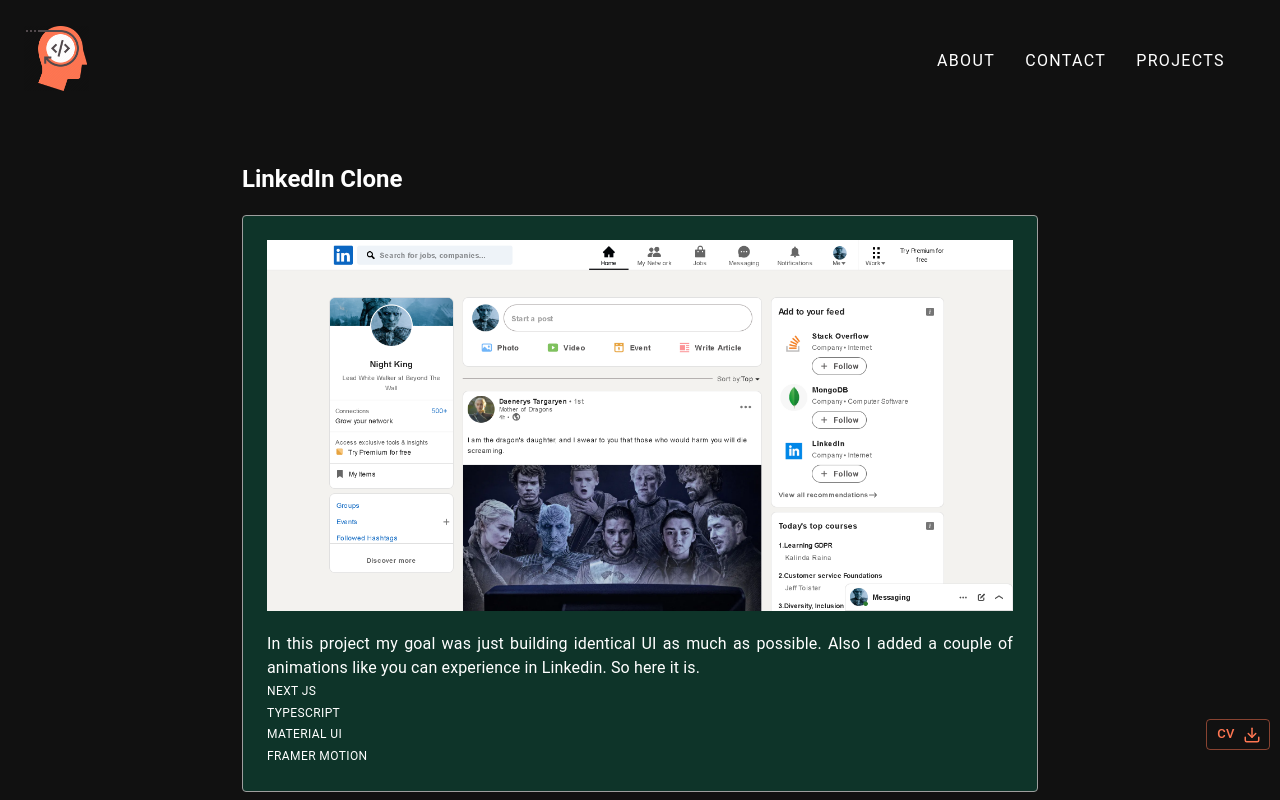
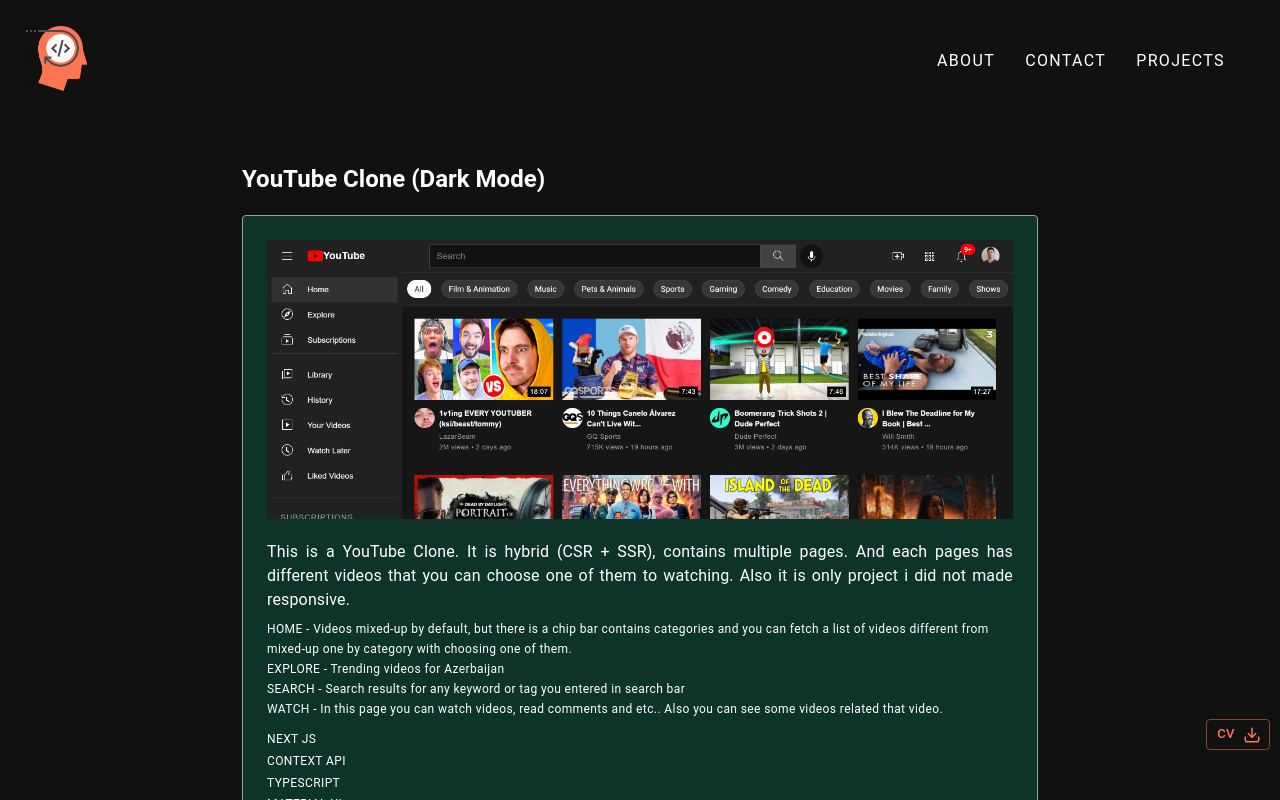
Before and after one commit to nazim-musayev/portfolio, a React (Create React App) app: page /projects in a window 1280 px wide. Shown: the top 800 px of the page. Built offline with nearby package versions, Linux system fonts and the light colour scheme.

Commit message:
adding youtube clone

```diff
--- a/src/Projects.js
+++ b/src/Projects.js
@@ -10,6 +10,18 @@ const Projects = () => {
 
   const projects = [
     {
+      src: "youtube.png",
+      title: "YouTube Clone (Dark Mode)",
+      path: "https://youtube-cln.netlify.app/",
+      text: "This is a YouTube Clone. It is hybrid (CSR + SSR), contains multiple pages. And each pages has different videos that you can choose one of them to watching. Also it is only project i did not made responsive.",
+      textTwo: ["HOME - Videos mixed-up by default, but there is a chip bar contains categories and you can fetch a list of videos different from mixed-up one by category with choosing one of them.",
+                "EXPLORE - Trending videos for Azerbaijan",
+                "SEARCH - Search results for any keyword or tag you entered in search bar",
+                "WATCH - In this page you can watch videos, read comments and etc.. Also you can see some videos related that video."
+               ],
+      tools: ["NEXT JS", "CONTEXT API", "TYPESCRIPT", "MATERIAL UI", "YOUTUBE DATA API"]
+    },
+    {
       src: "linkedin.png",
       title: "LinkedIn Clone",
       path: "https://linkedin-pi.vercel.app/",
@@ -21,8 +33,7 @@ const Projects = () => {
       title: "Watchlist",
       path: "https://watchlist-ts.web.app/",
       text: "This is the first project that i am using Firebase products and Typescript.",
-      tools: ["NEXT JS", "CONTEXT API", "TYPESCRIPT", "FIREBASE(AUTH, FIRESTORE,CLOUD FUNCTIONS)",
-              "MATERIAL UI", "REACT HOOK FORM", "REACT FRAMER MOTION"]
+      tools: ["NEXT JS", "CONTEXT API", "TYPESCRIPT", "FIREBASE(AUTH, FIRESTORE,CLOUD FUNCTIONS)", "MATERIAL UI", "FRAMER MOTION", "REACT HOOK FORM"]
     },
     {
       src: "commerce.png",
@@ -46,7 +57,7 @@ const Projects = () => {
 
     const timer = setTimeout(() => {
       setSkeleton(false);
-    }, 3000);
+    }, 1000);
 
     return () => clearTimeout(timer);
   }, []);
@@ -73,6 +84,13 @@ const Projects = () => {
                 <Typography align="justify">
                   {project.text}
                 </Typography>
+                <Box my={1}>
+                  {project.textTwo && project.textTwo.map((item, index) => (
+                    <Typography variant="caption" display='block' key={index}>
+                      {item}
+                    </Typography>
+                  ))}
+                </Box>
                 {project.tools.map(tool => (
                   <Box key={tool}>
                     <Typography variant="caption">
```
Also changed, not shown: public/youtube.png (added), 1 other file (tests, documents, lock files or other folders).
